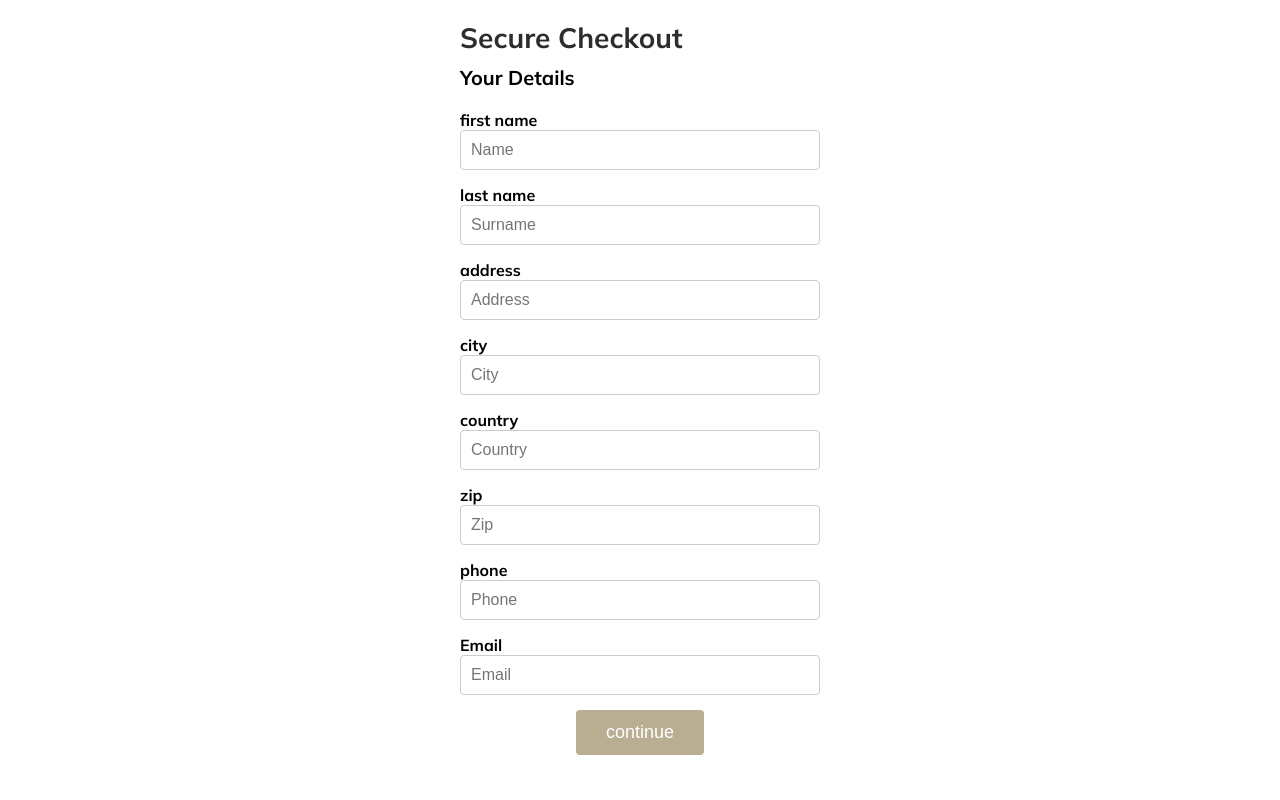
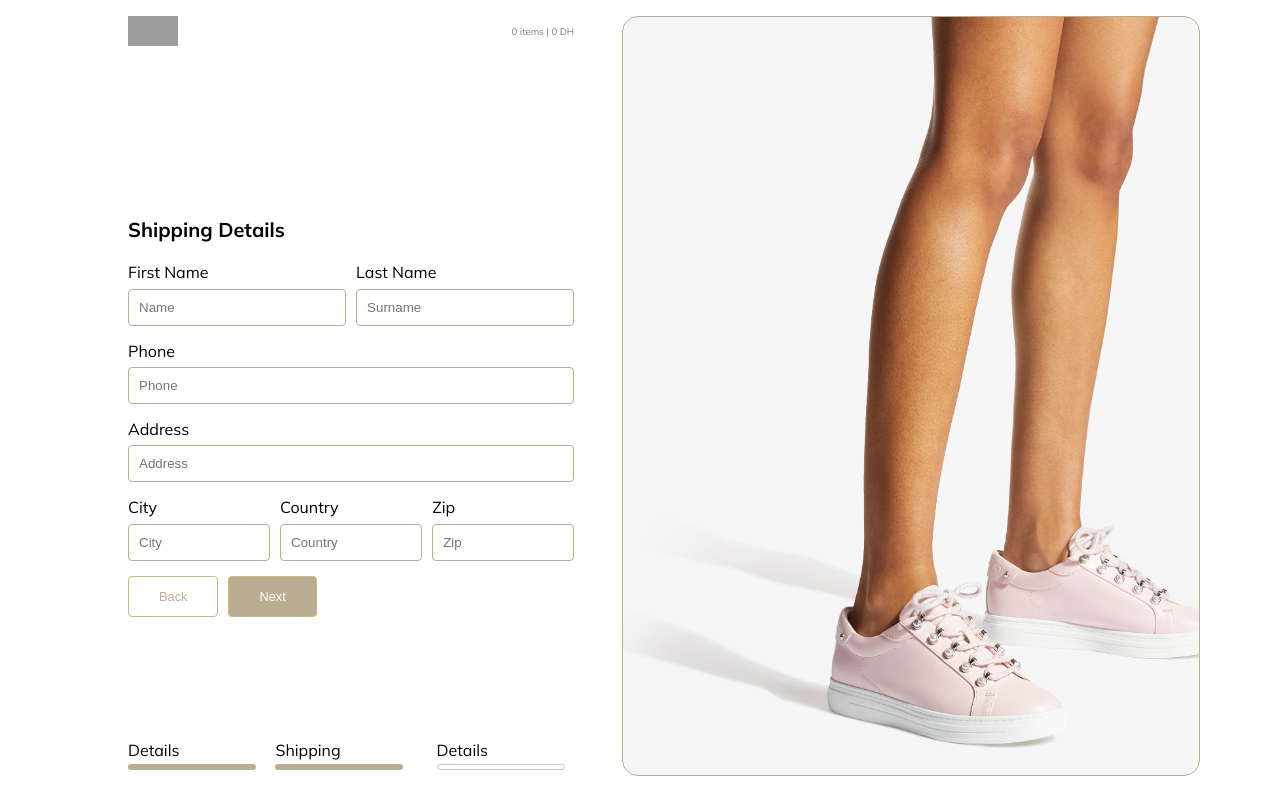
Before and after one commit to zaktita/skyzoo, a React (Create React App) app: page /Checkout in a window 1280 px wide. Built offline with nearby package versions, Linux system fonts and the light colour scheme; grey boxes are pictures that could not be loaded.

Commit message:
almost finished the checkout css

```diff
--- a/src/pages/productpage/checkout.css
+++ b/src/pages/productpage/checkout.css
@@ -1,56 +1,132 @@
 /* Styles for the checkout container */
 .checkout-container {
-    max-width: 400px;
-    margin: 0 auto;
-    padding: 20px;
-  }
+padding: 1rem;
+  display: flex;
+  margin: auto;
+  width: 90%;
+
+  /* background-image: linear-gradient(to left, #b9a36f ,#d0b77b ,#f6f6f6); */
+}
+.checkout-content{
+  display: flex;
+  flex-direction: column;
+  justify-content: space-between;
+  padding:  0 3rem;
+}
+
 
   /* Styles for headings */
-  .checkout-container h2 {
+  .checkout-steps h2 {
     font-size: 28px;
     font-weight: bold;
     margin-bottom: 10px;
+    text-align: center;
   }
 
-  .checkout-container h3 {
+  .checkout-steps h3 {
     font-size: 20px;
     font-weight: bold;
     margin-bottom: 20px;
   }
 
-  /* Styles for labels */
-  .checkout-container label {
-    font-size: 16px;
-    font-weight: bold;
-  }
+
 
   /* Styles for inputs */
-  .checkout-container input {
+  .checkout-steps input {
     width: 100%;
     padding: 10px;
     margin-bottom: 15px;
-    border: 1px solid #ccc;
+    border: 1px solid var(--maincolor);
     border-radius: 4px;
-    font-size: 16px;
+    /* font-size: 16px; */
   }
 
-  /* Styles for the checkout button */
-  .checkout-button {
-    display: flex;
-    justify-content: center;
-  }
-
-  .checkout-button button {
+  .checkout-steps form button {
     background-color: var(--maincolor);
     color: #fff;
-    border: none;
     padding: 12px 30px;
-    font-size: 18px;
     border-radius: 4px;
-    cursor: pointer;
+    margin-right: 10px;
+    border: #d0b77b 1px solid;
   }
 
   /* Hover effect for the checkout button */
-  .checkout-button button:hover {
+  .checkout-steps form button:hover , .checkout-steps form button.backbtn:hover {
     background-color: var(--secondcolor);
   }
+
+  .checkout-steps form button.backbtn{
+    border: #d0b77b 1px solid;
+    background-color: transparent;
+    color: var(--maincolor);
+
+  }
+  .upsale{
+    width: 55vw;
+    height: 95vh;
+    background-image: url('../../assets/jimmy/ANTIBESFQYF_112628_MODEL_vg63.jpg');
+    background-repeat: no-repeat;
+    background-size: cover;
+    border-radius: 1rem;
+    border: 1px solid var(--maincolor);
+  }
+
+  /* Styles for the name container (first and last name) */
+.name-container {
+  display: flex;
+  gap: 10px;
+}
+.name-container div {
+  width: 50%;
+}
+/* Styles for the address container (city, country, zip) */
+.address-container {
+  display: flex;
+  gap: 10px;
+}
+
+.checkout-content{
+  width: 50vw;
+}
+.checkout-header{
+  display: flex;
+  justify-content: space-between;
+  align-items: center;
+  width: 100%;
+  margin-bottom: 3rem;
+  /* padding: 0 3rem; */
+}
+
+.checkout-footer{
+  display: flex;
+  /* justify-content: space-between; */
+  margin-bottom: 1rem;
+  /* padding: 0 3rem; */
+  gap: 6rem;
+}
+
+.checkout-footer span{
+  text-transform: capitalize;
+  position: relative;
+}
+.checkout-footer span::after{
+content: '';
+position: absolute;
+width: 8rem;
+height: .4rem;
+/* background-color: var(--secondcolor); */
+border: 1px solid var(--secondcolor);
+bottom: -10px;
+left: 0;
+border-radius: 10px;
+}
+
+
+.checkout-footer span.active::after{
+background-color: var(--maincolor);
+}
+
+.checkout-steps label{
+  margin-bottom: .4rem;
+  display: block;
+}
--- a/src/pages/productpage/checkout.js
+++ b/src/pages/productpage/checkout.js
@@ -1,37 +1,129 @@
-import React from 'react'
-import './checkout.css'
+import React, { useState } from 'react';
+import './checkout.css';
+import logo from '../../assets/logo.webp';
+import { useShoppingCart } from '../../context/ShoppingCartContext';
+import Accordion from '../../components/accordion'
+function Checkout() {
+    const { cartItems, calculateTotal } = useShoppingCart();
 
+    const [step, setStep] = useState(2);
 
-function Checkout() {
-    return (
-        <div className='checkout-container'>
-            <div >
+    const handleNextStep = () => {
+        setStep(step + 1);
+    };
 
-            <h2>Secure Checkout</h2>
-            <h3>Your Details</h3>
-            <label htmlFor="name">first name</label>
-            <input type="text" id='name' placeholder='Name' />
-            <label htmlFor="surname">last name</label>
-            <input type="text" id='surname' placeholder='Surname' />
-            <label htmlFor="address">address</label>
-            <input type="text" id='address' placeholder='Address' />
-            <label htmlFor="city">city</label>
-            <input type="text" id='city' placeholder='City' />
-            <label htmlFor="country">country</label>
-            <input type="text" id='country' placeholder='Country' />
-            <label htmlFor="zip">zip</label>
-            <input type="text" id='zip' placeholder='Zip' />
-            <label htmlFor="phone">phone</label>
-            <input type="text" id='phone' placeholder='Phone' />
-            <label htmlFor="email">Email</label>
-            <input type="email" id="email" placeholder="Email" />
-            <div className='checkout-button'>
-                <button>continue</button>
+    const handlePrevStep = () => {
+        setStep(step - 1);
+    };
 
+    const handleSubmit = (event) => {
+        event.preventDefault();
+        // Handle form submission here
+    };
+
+    const renderStep = () => {
+        switch (step) {
+            case 1:
+                return (
+                    <div>
+                        <form onSubmit={handleNextStep}>
+                            <h3>Your Details</h3>
+                            <label htmlFor="email">Email</label>
+                            <input type="email" id="email" placeholder="Email" />
+                            <button onClick={handleNextStep}>Next</button>
+                        </form>
+                    </div>
+                );
+            case 2:
+                return (
+                    <div>
+                        <form onSubmit={handleNextStep}>
+                            <h3>Shipping Details</h3>
+                            <div className="name-container">
+                                <div>
+                                    <label htmlFor="name">First Name</label>
+                                    <input type="text" id="name" placeholder="Name" />
+                                </div>
+                                <div>
+                                    <label htmlFor="surname">Last Name</label>
+                                    <input type="text" id="surname" placeholder="Surname" />
+                                </div>
+                            </div>
+                            <label htmlFor="phone">Phone</label>
+                            <input type="text" id="phone" placeholder="Phone" />
+                            <label htmlFor="address">Address</label>
+                            <input type="text" id="address" placeholder="Address" />
+                            <div className="address-container">
+                                <div>
+                                    <label htmlFor="city">City</label>
+                                    <input type="text" id="city" placeholder="City" />
+                                </div>
+                                <div>
+                                    <label htmlFor="country">Country</label>
+                                    <input type="text" id="country" placeholder="Country" />
+                                </div>
+                                <div>
+                                    <label htmlFor="zip">Zip</label>
+                                    <input type="number" id="zip" placeholder="Zip" />
+                                </div>
+                            </div>
+                            <button className='backbtn' onClick={handlePrevStep}>Back</button>
+                            <button onClick={handleNextStep}>Next</button>
+                        </form>
+                    </div>
+                );
+            case 3:
+                return (
+                    <div>
+                        <form >
+                            <h3>Billing Options</h3>
+                            {/* <Accordion title="payement with card"></Accordion>
+                            <Accordion title="payement with Paypal"></Accordion>
+                            <Accordion title="payement with cash on delivery"></Accordion> */}
+                           <div>
+                           <label htmlFor="card">payement with card</label>
+                            <input type="radio" name="pay" id="card" />
+                           </div>
+                           <div>
+                           <label htmlFor="Paypal">payement with Paypal</label>
+                            <input type="radio" name="pay" id="Paypal" />
+                           </div>
+                           <div>
+                           <label htmlFor="cash">payement with cash</label>
+                            <input type="radio" name="pay" id="cash" />
+                           </div>
+
+                            <button  className='backbtn'onClick={handlePrevStep}>Back</button>
+                            <button onClick={handleSubmit}>Submit</button>
+                        </form>
+                    </div>
+                );
+            default:
+                return null;
+        }
+    };
+
+    return (<div className='checkout-container'>
+        <div className='checkout-content'>
+
+            <div className='checkout-header' >
+                <img src={logo} alt="" style={{ width: '50px', height: '30px' }} />
+                <h4>{cartItems.length} items  |  {calculateTotal(cartItems)} DH  </h4>
             </div>
-            </div>
+            <div className='checkout-steps' >
+
+                {renderStep()}</div>
+
+                <div className='checkout-footer' >
+                        <span className={step >= 1 ? 'active' : ''}>details</span>
+                        <span className={step >= 2 ? 'active' : ''}>shipping</span>
+                        <span className={step === 3 ? 'active' : ''}>details</span>
+                </div>
         </div>
-    )
+        <div className='upsale'>
+
+        </div>
+    </div>)
 }
 
-export default Checkout
+export default Checkout;
```
Also changed, not shown: src/context/ShoppingCartContext.js (+36 -34 lines), src/assets/google.png (added), 1 other file (tests, documents, lock files or other folders).
